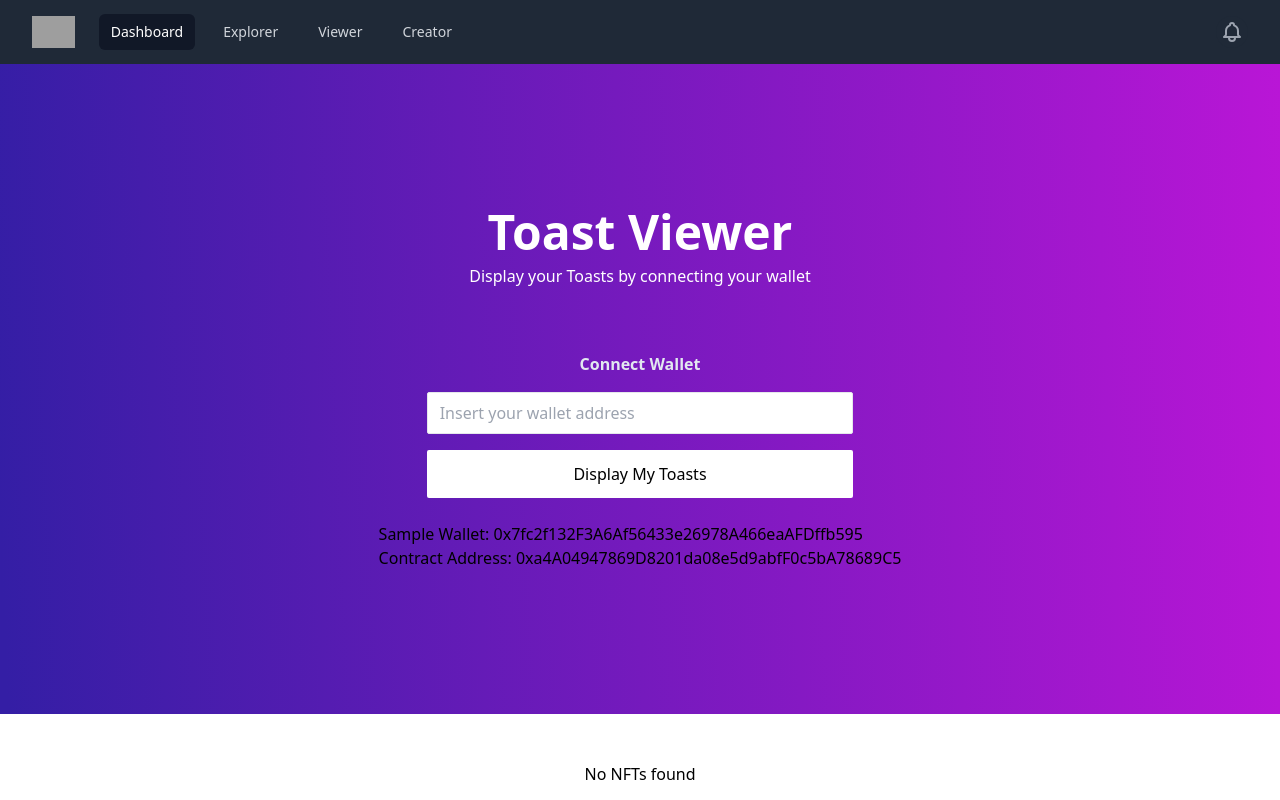
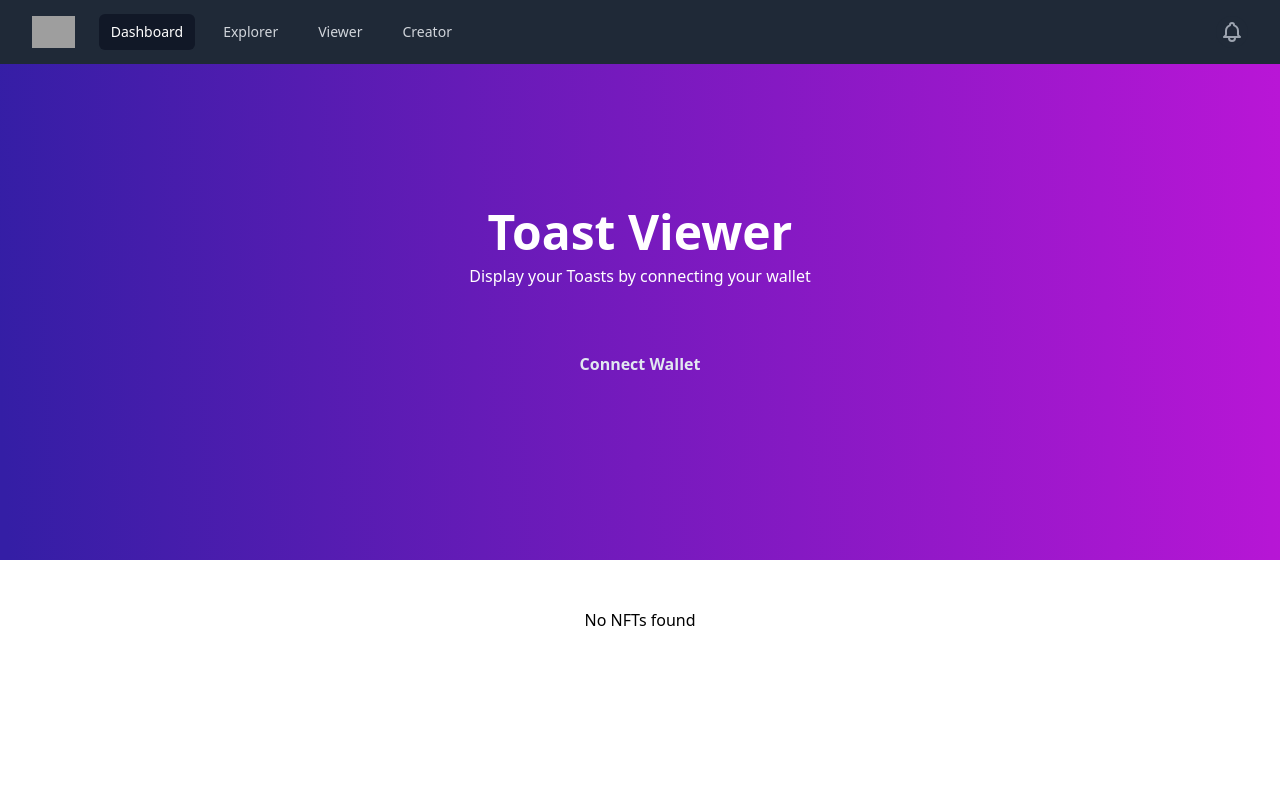
Before and after one commit to mint-ED/toasts, a React (Create React App) app: page /viewer in a window 1280 px wide. Built offline with nearby package versions, Linux system fonts and the light colour scheme; grey boxes are pictures that could not be loaded.

Commit message:
load NFT after wallet is conntect

```diff
--- a/src/components/wallet.jsx
+++ b/src/components/wallet.jsx
@@ -8,16 +8,14 @@ import {
 const contractAddress = "0xa4A04947869D8201da08e5d9abfF0c5bA78689C5";  //toasts polygon address
 
 const Wallet = (props) => {
-  const [owner, setOwner] = useState("");
   const [status, setStatus] = useState("");
-  const [NFTs, setNFTs] = useState("")
 
-  console.log("Wallet Address: ", owner);
+  console.log("Wallet Address: ", props.walletAddress);
 
   useEffect(async () => {
     const { address, status } = await getCurrentWalletConnected();
 
-    setOwner(address);
+    props.setOwner(address);
     setStatus(status);
 
     addWalletListener();
@@ -27,10 +25,10 @@ const Wallet = (props) => {
     if (window.ethereum) {
       window.ethereum.on("accountsChanged", (accounts) => {
         if (accounts.length > 0) {
-          setOwner(accounts[0]);
+          props.setOwner(accounts[0]);
           setStatus("Write a message in the text-field above.");
         } else {
-          setOwner("");
+          props.setOwner("");
           setStatus("Connect to Metamask using the top right button.");
         }
       });
@@ -51,17 +49,15 @@ const Wallet = (props) => {
   const connectWalletPressed = async () => {
     const walletResponse = await connectWallet();
     setStatus(walletResponse.status);
-    setOwner(walletResponse.address);
+    props.setOwner(walletResponse.address);
   };
-
-
 
   return (
     <div className='w-2/6 flex justify-center' >
       <button id="walletButton py-3 bg-white rounded-sm w-full hover:bg-slate-100" onClick={connectWalletPressed} >
-        {owner.length > 0 ? (
+        {props.walletAddress ? (
           "Connected: " +
-          String(owner)
+          String(props.walletAddress)
         ) : (
           <span>Connect Wallet</span>
         )}
--- a/src/pages/viewer.jsx
+++ b/src/pages/viewer.jsx
@@ -1,7 +1,7 @@
-import { useState } from 'react';
+import { useEffect, useState } from 'react';
 import NftCard from '../components/nftcard';
 import Wallet from '../components/wallet';
-import {fetchNFTs} from '../utils/fetchNFTs';
+import { fetchNFTs } from '../utils/fetchNFTs';
 
 
 const Viewer = () => {
@@ -10,6 +10,11 @@ const Viewer = () => {
     const contractAddress = process.env.REACT_APP_CONTRACT_ADDRESS;
     const sampleWallet = process.env.REACT_APP_SAMPLE_WALLET;
     const [NFTs, setNFTs] = useState("")
+
+    useEffect(() => {
+        setNFTs("")
+        if (walletAddress) fetchNFTs(walletAddress, contractAddress, setNFTs)
+    }, [walletAddress])
 
     return (
         <div>
@@ -26,21 +31,13 @@ const Viewer = () => {
 
                     <div className='flex flex-col text-slate-200 font-bold items-center justify-center mb-4 w-2/6 gap-y-2' >
                         {
-                            <Wallet></Wallet>
+                            <Wallet walletAddress={walletAddress} setOwner={setOwner}></Wallet>
                         }
                     </div>
-
-                    <div className='flex flex-col items-center justify-center mb-4 w-2/6 gap-y-2 '>
-                        <input className="border rounded-sm focus:outline-none py-2 px-3 w-full" value={walletAddress} onChange={(e) => setOwner(e.target.value)} placeholder='Insert your wallet address'></input>
-                    </div>
-                    <div className='w-2/6 flex justify-center'>
-                    <button className='py-3 bg-white rounded-sm w-full hover:bg-slate-100' onClick={() => {fetchNFTs(walletAddress, contractAddress, setNFTs)}}>Display My Toasts</button>
-                    </div>
-                    <br/>
-                    <div className=''>
-                    <p>Sample Wallet: {sampleWallet}</p>
-                    <p>Contract Address: {contractAddress}</p>
-                    </div>
+                    {walletAddress && <div className='w-2/6 flex justify-center'>
+                        <button className='py-3 bg-white rounded-sm w-full hover:bg-slate-100' onClick={() => { fetchNFTs(walletAddress, contractAddress, setNFTs) }}>Display My Toasts</button>
+                    </div>}
+                    <br />
 
                 </div>
             </header>
@@ -50,7 +47,7 @@ const Viewer = () => {
                     NFTs ? NFTs.map(NFT => {
 
                         return (
-                           <NftCard key={NFT.value.id + NFT.value.contractAddress} image={NFT.value.image} id={NFT.value.id} title={NFT.value.title} description={NFT.value.description} address={NFT.value.contractAddress} attributes={NFT.value.attributes}></NftCard>
+                            <NftCard key={NFT.value.id + NFT.value.contractAddress} image={NFT.value.image} id={NFT.value.id} title={NFT.value.title} description={NFT.value.description} address={NFT.value.contractAddress} attributes={NFT.value.attributes}></NftCard>
                         )
                     }) : <div>No NFTs found</div>
                 }
--- a/src/utils/fetchNFTs.js
+++ b/src/utils/fetchNFTs.js
@@ -2,16 +2,8 @@
 
 console.log("Environment: ", process.env.NODE_ENV)
 
-let endpoint = "";
-
 //requires the creation of a .env.local file at root
-if(process.env.REACT_APP_ALCHEMY_POLYGON_MUMBAI != null){
-    endpoint = process.env.REACT_APP_ALCHEMY_POLYGON_MUMBAI;
-}
-else{
-    endpoint = "https://eth-mainnet.alchemyapi.io/v2/demo";
-}
-
+const endpoint = process.env.REACT_APP_ALCHEMY_POLYGON_MUMBAI || "https://eth-mainnet.alchemyapi.io/v2/demo";
 console.log("url: ", endpoint);
 
 const getAddressNFTs = async (owner, contractAddress, retryAttempt) => {
@@ -30,7 +22,7 @@ const getAddressNFTs = async (owner, contractAddress, retryAttempt) => {
                 data = await fetch(`${endpoint}/getNFTs?owner=${owner}`).then(data => data.json())
             }
         } catch (e) {
-            getAddressNFTs(endpoint, owner, contractAddress, retryAttempt+1)
+            getAddressNFTs(endpoint, owner, contractAddress, retryAttempt + 1)
         }
 
         // NFT token IDs basically
@@ -62,8 +54,8 @@ const formatNFTPayload = async (NFTS) => {
     return NFTsMetadata
 }
 
-const fetchNFTs = async (owner, contractAddress, setNFTs) => {
-    const data = await getAddressNFTs(owner, contractAddress)
+export const fetchNFTs = async (owner, contractAddress, setNFTs) => {
+    const data = await getAddressNFTs(owner, undefined, 0)
     if (data.ownedNfts.length) {
         const NFTs = await formatNFTPayload(data.ownedNfts);
         let fullfilledNFTs = NFTs.filter(NFT => NFT.status == "fulfilled")
@@ -72,5 +64,3 @@ const fetchNFTs = async (owner, contractAddress, setNFTs) => {
         setNFTs(null)
     }
 }
-
-export {fetchNFTs};
```
